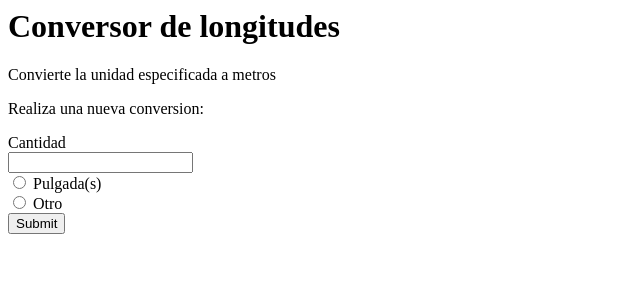
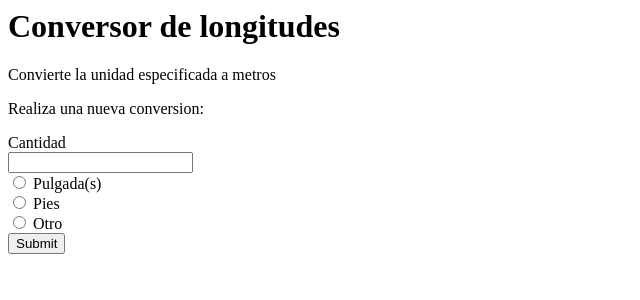
Before and after one commit to GabrielAlonsoVarela/DWES, a PHP site: page /conversor2.php in a window 1280 px wide. Shown: the top 300 px of the page, without its empty margins (0-640 px from the left). Run offline with PHP 8.4, Linux system fonts and the light colour scheme.

Commit message:
Tarea 6 (1.2): Modifico conversor2.php añadiendo el cambio entre pies y metros

```diff
--- a/sprint1apache/www/site3/conversor2.php
+++ b/sprint1apache/www/site3/conversor2.php
@@ -8,7 +8,11 @@ if (isset($_POST["funidad"])){
 if ($_POST["funidad"] == "pulgada") {
 $v_pulgadas = $_POST["fcantidad"];
 $v_metros = $v_pulgadas * 0.0254;
-echo $v_pulgadas."pulgada(s) = ". $v_metros." metro(s)";
+echo $v_pulgadas." pulgada(s) = ". $v_metros." metro(s)";
+}elseif($_POST["funidad"] == "pies"){
+$v_pies = $_POST["fcantidad"];
+$v_metros = $v_pies * 0.3048;
+echo $v_pies. " pie(s) = ". $v_metros. " metro(s)";
 }else{
 echo"unidad no soportada";
 }
@@ -22,6 +26,8 @@ echo"unidad no soportada";
 
 <input type="radio" id="pulgada_input" name="funidad" value="pulgada">
 <label for="pulgada_input">Pulgada(s)</label><br>
+<input type="radio" id="pie_input" name="funidad" value="pies">
+<label for="pie_input">Pies</label><br>
 <input type="radio" id="otro_input" name="funidad" value="otro">
 <label for="otro_input">Otro</label><br>
 
```
